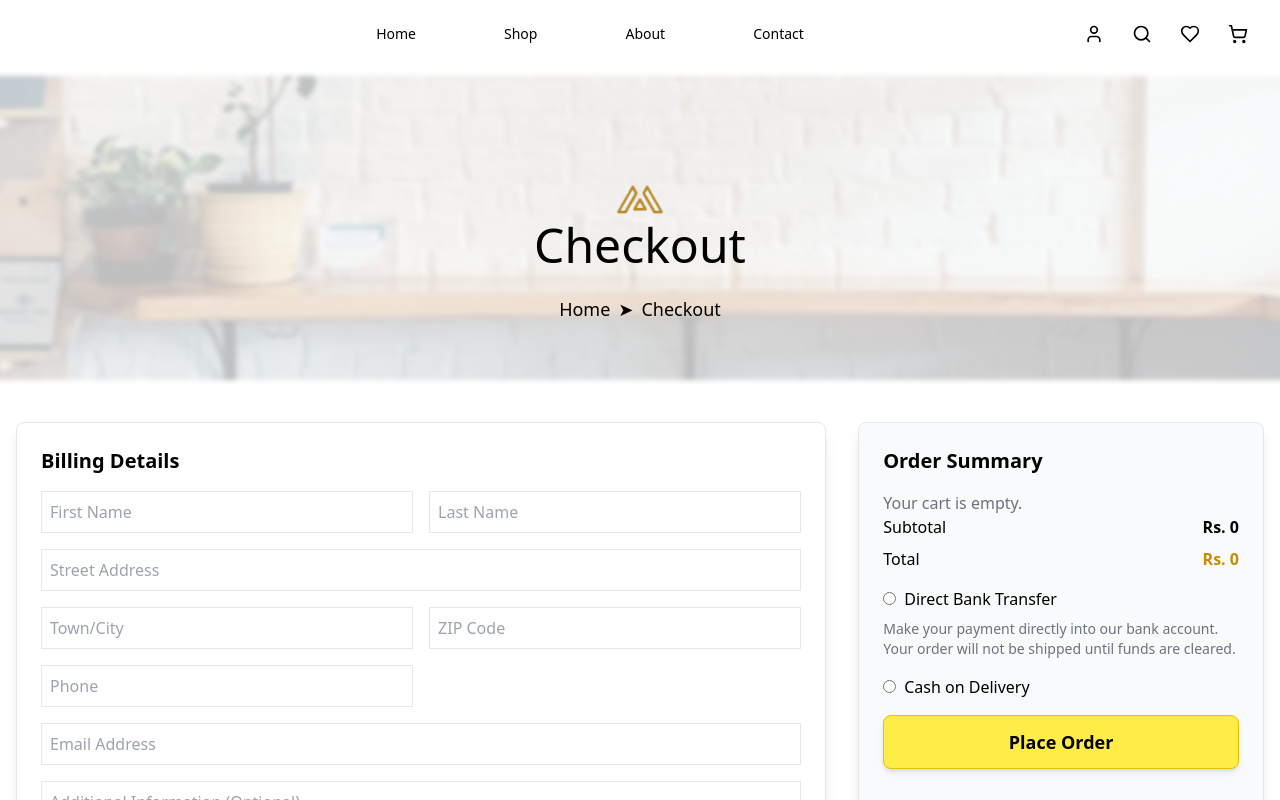
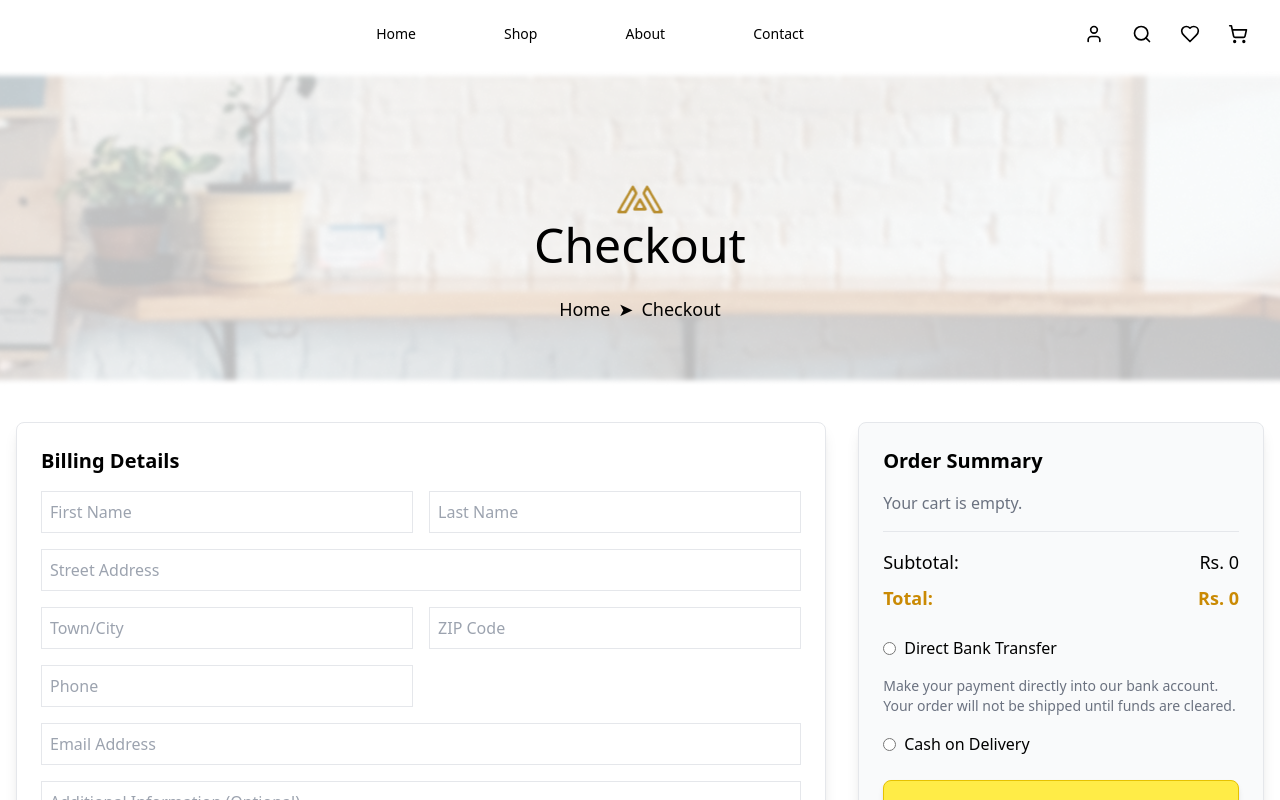
Before and after one commit to Hina-naureen/templete, a Next.js app: page /checkout in a window 1280 px wide. Shown: the top 800 px of the page. Built offline with nearby package versions, Linux system fonts and the light colour scheme.

Commit message:
Update page.tsx

```diff
--- a/src/app/checkout/page.tsx
+++ b/src/app/checkout/page.tsx
@@ -1,7 +1,7 @@
 "use client";
 
 import React, { useEffect, useState } from "react";
-import { useRouter } from "next/navigation"; // ✅ Corrected import
+import { useRouter } from "next/navigation";
 import Image from "next/image";
 import { NavBar } from "../Component/Navbar";
 import Footer from "../Component/Footer";
@@ -19,16 +19,26 @@ const Checkout = () => {
   const [paymentMethod, setPaymentMethod] = useState<string | null>(null);
   const [totalPrice, setTotalPrice] = useState(0);
 
-  // Fetch cart items from local storage
+  // Fetch cart items from local storage and calculate total price
   useEffect(() => {
     const storedCart = localStorage.getItem("cart");
     if (storedCart) {
-      const parsedCart = JSON.parse(storedCart);
-      setCartItems(parsedCart);
+      try {
+        const parsedCart: CartItem[] = JSON.parse(storedCart);
+
+        // Ensure items have valid price and quantity
+        const validCart = parsedCart.filter(item => item.price && item.quantity);
+
+        setCartItems(validCart);
 
         // Calculate total price
-      const total = parsedCart.reduce((sum: number, item: CartItem) => sum + item.price * item.quantity, 0);
+        const total = validCart.reduce((sum, item) => sum + (item.price * item.quantity), 0);
         setTotalPrice(total);
+      } catch (error) {
+        console.error("Error parsing cart data:", error);
+        setCartItems([]);
+        setTotalPrice(0);
+      }
     }
   }, []);
 
@@ -67,6 +77,7 @@ const Checkout = () => {
       {/* 🔹 Checkout Form & Order Summary */}
       <div className="container mx-auto p-4 mt-[90px]">
         <div className="flex flex-col lg:flex-row gap-8">
+
           {/* Billing Details */}
           <div className="w-full lg:w-2/3 border p-6 bg-white shadow-lg rounded-lg">
             <h2 className="text-xl font-bold mb-4">Billing Details</h2>
@@ -85,36 +96,43 @@ const Checkout = () => {
           {/* Order Summary & Payment */}
           <div className="w-full lg:w-1/3 border p-6 bg-gray-50 shadow-lg rounded-lg">
             <h2 className="text-xl font-bold mb-4">Order Summary</h2>
+
             {cartItems.length === 0 ? (
               <p className="text-gray-500">Your cart is empty.</p>
             ) : (
-              cartItems.map((item, index) => (
-                <div key={index} className="flex justify-between mb-2">
-                  <p>{item.name}</p>
-                  <p>{item.quantity} X</p>
-                  <p>Rs. {item.price.toLocaleString()}</p>
+              <div className="space-y-3">
+                {cartItems.map((item, index) => (
+                  <div key={index} className="flex justify-between items-center border-b pb-2">
+                    <p className="text-gray-700 font-medium">{item.name}</p>
+                    <p className="text-gray-600">x {item.quantity}</p>
+                    <p className="font-semibold">Rs. {(item.price * item.quantity).toLocaleString()}</p>
                   </div>
-              ))
+                ))}
+              </div>
             )}
-            <div className="flex justify-between mb-2">
-              <p>Subtotal</p>
-              <p className="font-bold">Rs. {totalPrice.toLocaleString()}</p>
+
+            {/* Subtotal & Total Calculation */}
+            <div className="mt-4 border-t pt-4 space-y-2">
+              <div className="flex justify-between text-lg font-medium">
+                <p>Subtotal:</p>
+                <p>Rs. {totalPrice.toLocaleString()}</p>
               </div>
-            <div className="flex justify-between mb-2">
-              <p>Total</p>
-              <p className="font-bold text-yellow-600">Rs. {totalPrice.toLocaleString()}</p>
+              <div className="flex justify-between text-lg font-bold text-yellow-600">
+                <p>Total:</p>
+                <p>Rs. {totalPrice.toLocaleString()}</p>
+              </div>
             </div>
 
             {/* Payment Methods */}
-            <div className="mt-4">
-              <label className="block">
+            <div className="mt-6 space-y-4">
+              <label className="flex items-center cursor-pointer">
                 <input type="radio" name="payment" className="mr-2" onChange={() => setPaymentMethod("Bank Transfer")} />
                 Direct Bank Transfer
               </label>
-              <p className="text-sm text-gray-500 mt-2">
+              <p className="text-sm text-gray-500">
                 Make your payment directly into our bank account. Your order will not be shipped until funds are cleared.
               </p>
-              <label className="block mt-4">
+              <label className="flex items-center cursor-pointer">
                 <input type="radio" name="payment" className="mr-2" onChange={() => setPaymentMethod("Cash on Delivery")} />
                 Cash on Delivery
               </label>
@@ -123,7 +141,7 @@ const Checkout = () => {
             {/* Place Order Button */}
             <button
               onClick={handlePlaceOrder}
-  className="w-full py-3 mt-4 text-lg font-semibold text-black bg-[#FFEC47] hover:bg-[#FFD700] rounded-lg shadow-md transition-all duration-300 transform hover:scale-[1.05] border border-[#E6C200]"
+              className="w-full py-3 mt-6 text-lg font-semibold text-black bg-[#FFEC47] hover:bg-[#FFD700] rounded-lg shadow-md transition-all duration-300 transform hover:scale-105 border border-[#E6C200]"
             >
               Place Order
             </button>
```
Lines whose indentation alone changed are shown as unchanged.
